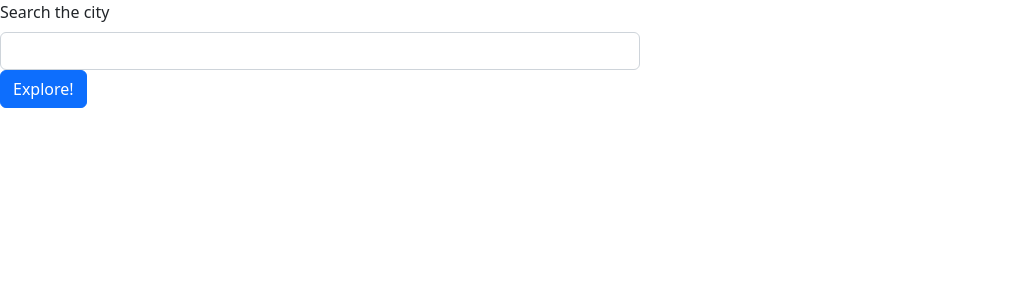
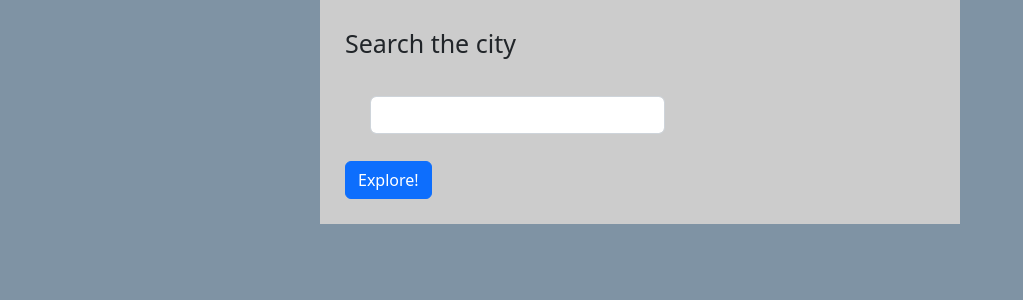
Before and after one commit to rzvdev1/city-explorer, a React (Create React App) app: page / in a window 1280 px wide. Shown: the top 300 px of the page, without its empty margins (0-1023 px from the left). Built offline with nearby package versions, Linux system fonts and the light colour scheme.

Commit message:
:lipstick: Added style to the page

```diff
--- /dev/null
+++ b/src/Main.css
@@ -0,0 +1,29 @@
+* {
+  background-color: hsl(207, 17%, 57%);
+}
+.form {
+  display: block;
+  margin: auto;
+  background-color: #ccc;
+  width: 50%;
+  font-size: 25px;
+  padding: 25px;
+}
+.form-control {
+  margin: 25px;
+}
+
+p {
+  text-align: center;
+  padding: 5px;
+  color: azure;
+}
+img {
+  display: block;
+  margin: auto;
+}
+.form-group,
+.col-md-6,
+.form-label {
+  background-color: #ccc;
+}
--- a/src/Main.js
+++ b/src/Main.js
@@ -1,5 +1,6 @@
 import React from 'react';
 import axios from 'axios';
+import './Main.css';
 import { Button, Form } from 'react-bootstrap';
 
 class Main extends React.Component {
@@ -41,7 +42,7 @@ class Main extends React.Component {
   render() {
     return (
       <>
-        <Form onSubmit={this.handleExplore}>
+        <Form onSubmit={this.handleExplore} className="form">
           <Form.Group className="form-group col-md-6">
             <Form.Label>Search the city</Form.Label>
             <Form.Control
@@ -59,7 +60,6 @@ class Main extends React.Component {
             <p>{this.state.cityName}</p>
             <p>Latitude: {this.state.latitude}</p>
             <p>Longitude: {this.state.longitude}</p>
-            <img src={this.state.icon} alt="icon" width="50" height="50"></img>
             <img
               src={`https://maps.locationiq.com/v3/staticmap?key=${process.env.REACT_APP_LOCATIONIQ_KEY}&center=${this.state.latitude},${this.state.longitude}&zoom=12&size=800x800&format=jpg&markers=icon:${this.state.icon}|${this.state.latitude},${this.state.longitude}`}
               alt="City"
```
